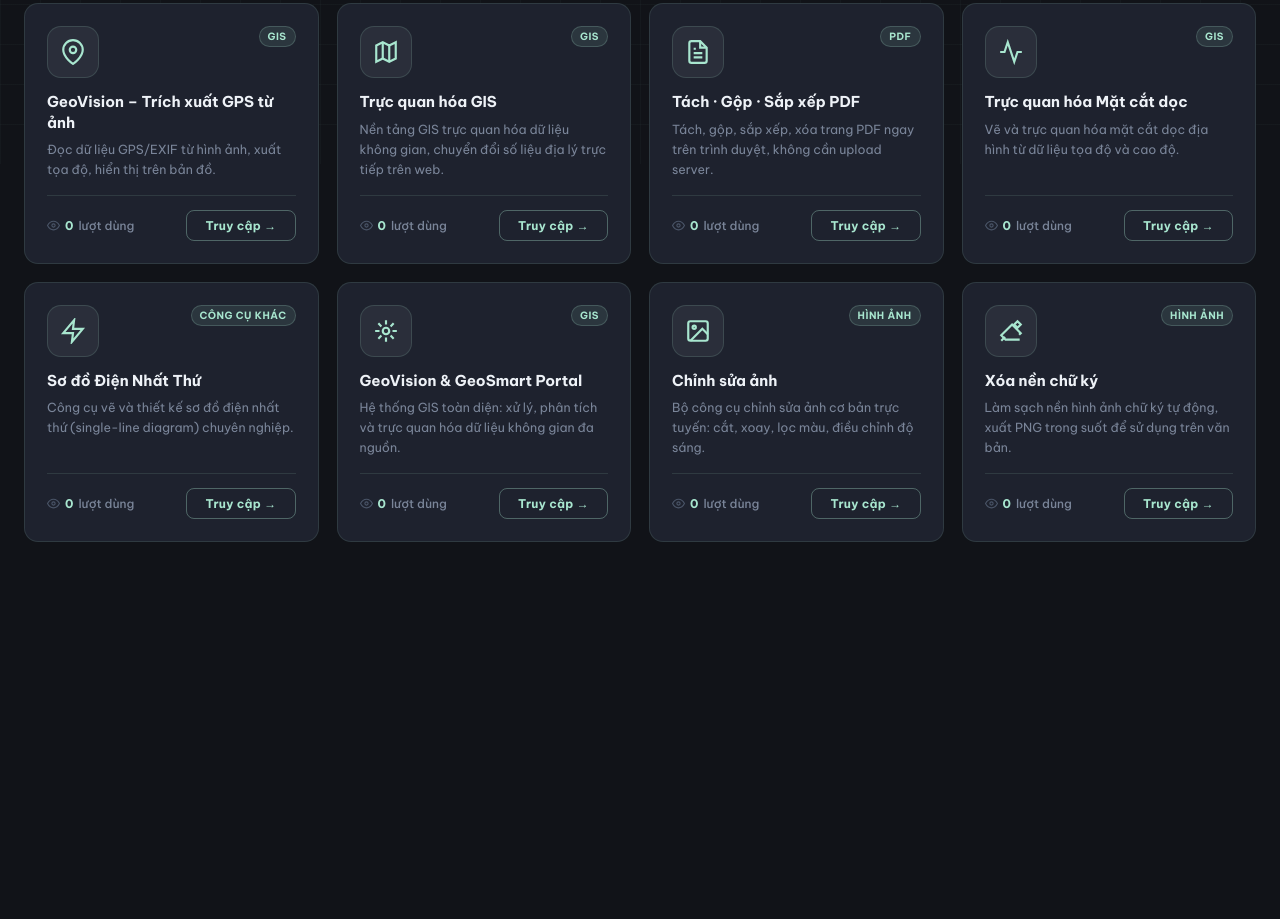
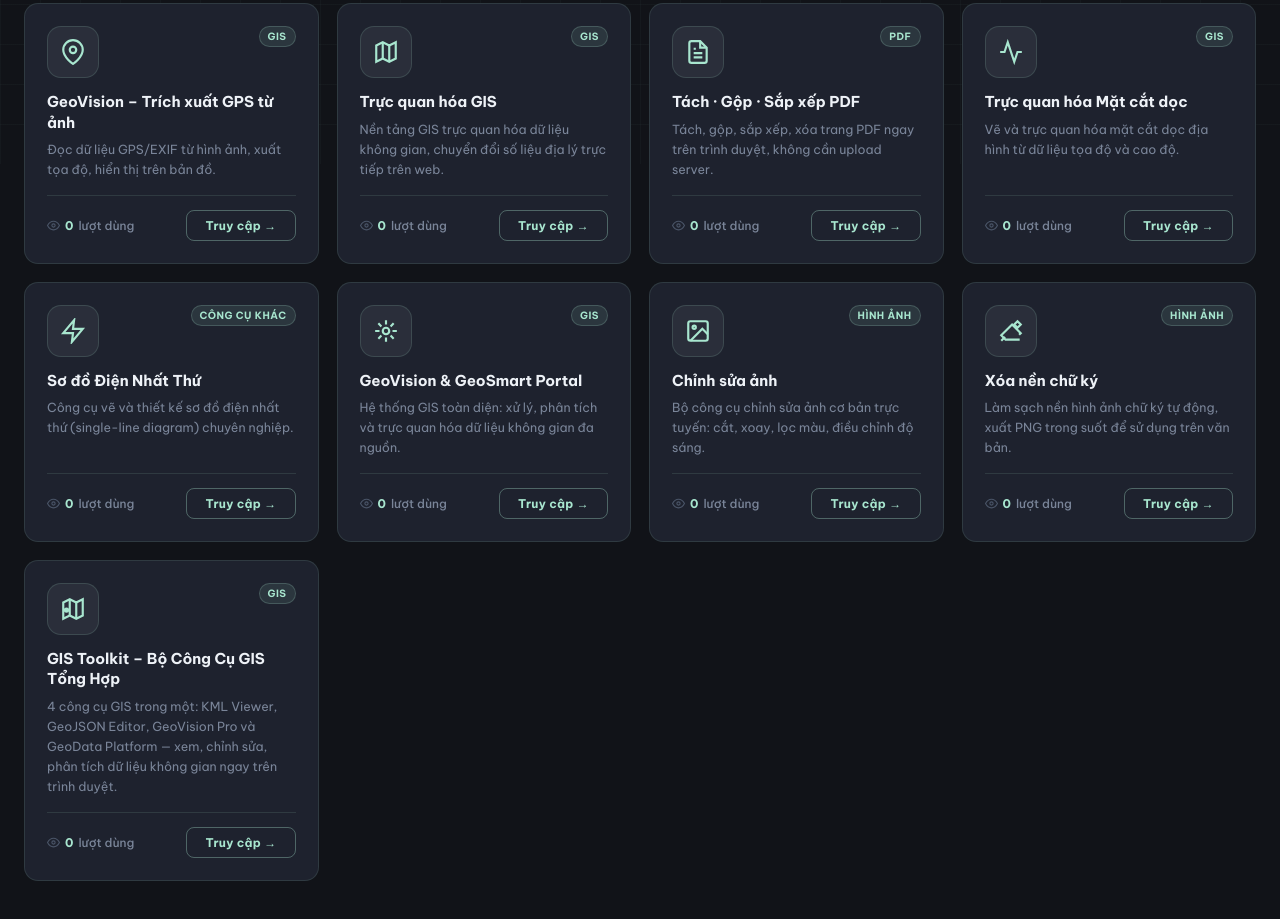
Before and after one commit to tranvanhieu4795-code/-cong-cu, a plain HTML site: page index.html in a window 1280 px wide. Shown: the part 636-1555 px from the top of the page. Before the commit the page ends 1238 px from the top, so only its background shows below. Drawn offline with Linux system fonts and the light colour scheme.

Commit message:
Add files via upload

```diff
--- a/index.html
+++ b/index.html
@@ -407,6 +407,13 @@
     desc:'Làm sạch nền hình ảnh chữ ký tự động, xuất PNG trong suốt để sử dụng trên văn bản.',
     cat:'image', catLabel:'Hình ảnh',
     icon:`<svg width="26" height="26" viewBox="0 0 24 24" fill="none" stroke="currentColor" stroke-width="2"><path d="M20 20H7L3 16 13 6l8 8-1.5 1.5"/><path d="M6.5 17.5L3 21"/><path d="M15 6l3-3 3 3-3 3z"/></svg>`
+  },
+  {
+    id:'gis_toolkit_merged', file:'GIS_Toolkit_Merged_1.html',
+    name:'GIS Toolkit – Bộ Công Cụ GIS Tổng Hợp',
+    desc:'4 công cụ GIS trong một: KML Viewer, GeoJSON Editor, GeoVision Pro và GeoData Platform — xem, chỉnh sửa, phân tích dữ liệu không gian ngay trên trình duyệt.',
+    cat:'gis', catLabel:'GIS',
+    icon:`<svg width="26" height="26" viewBox="0 0 24 24" fill="none" stroke="currentColor" stroke-width="2"><polygon points="3 6 9 3 15 6 21 3 21 18 15 21 9 18 3 21"/><line x1="9" y1="3" x2="9" y2="18"/><line x1="15" y1="6" x2="15" y2="21"/><circle cx="6" cy="13" r="1.5" fill="currentColor"/></svg>`
   }
 ];
 
```
